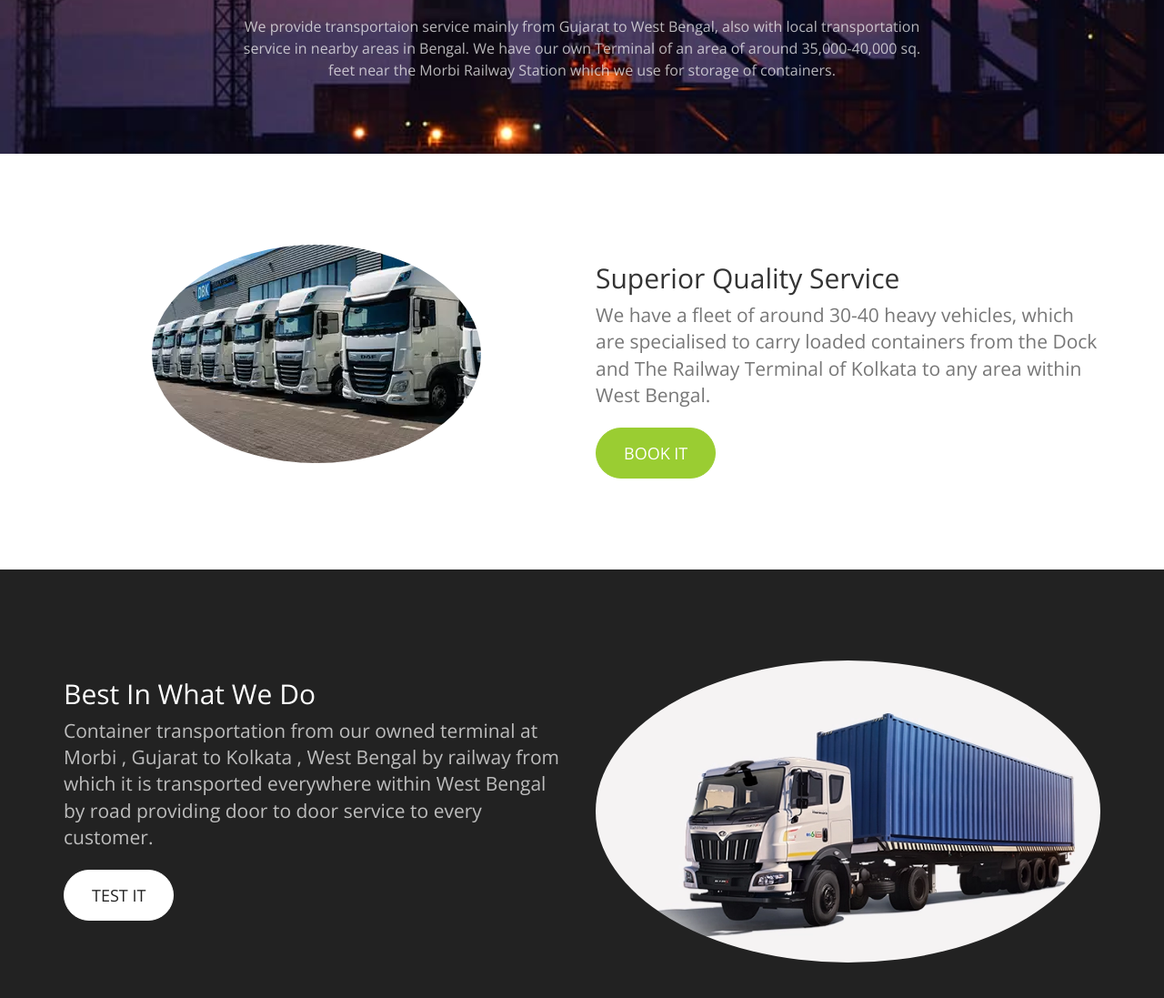
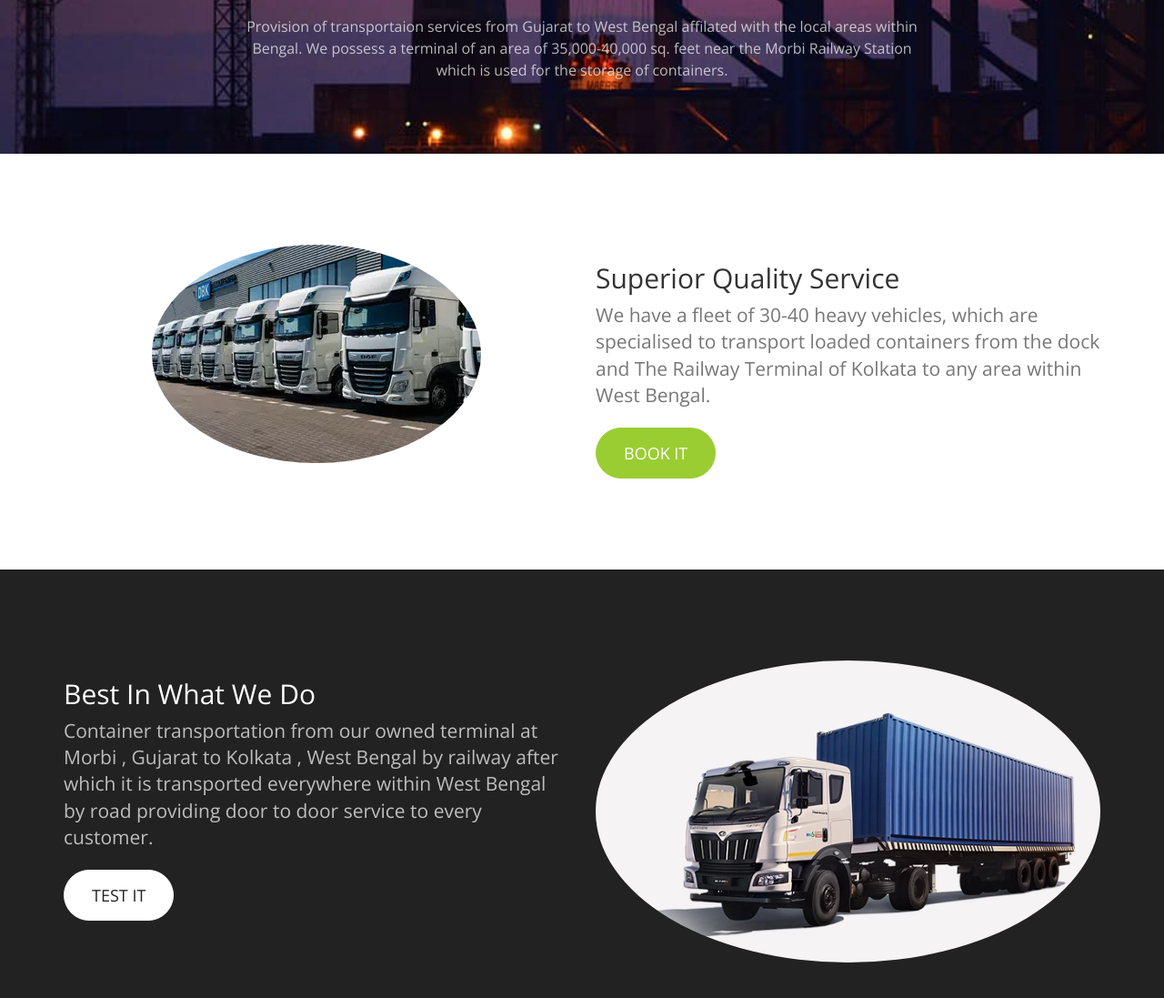
Before and after one commit to Vaibhav-Maverick07/BalajiCargoCarriers, a plain HTML site: page index.html in a window 1280 px wide. Shown: the part 1003-2100 px from the top of the page at 91% size. Drawn offline with nearby package versions, Linux system fonts and the light colour scheme.

Commit message:
Update index.html

```diff
--- a/index.html
+++ b/index.html
@@ -63,7 +63,7 @@ Although you can use them, for a more unique website, replace these images with
 						<a href="#" class="dropdown-toggle" data-toggle="dropdown" role="button" aria-haspopup="true" aria-expanded="false">Services <span class="caret"></span></a>
 						<ul class="dropdown-menu" aria-labelledby="about-us">
 							<li><a href="#section-lorry">Lorry Supply</a></li>
-							<li><a href="#section-container">Container service</a></li>
+							<li><a href="#section-container">Container services</a></li>
 							<li><a href="#section-handling">Handling of containers</a></li>
 						</ul>
 					</li>
@@ -94,7 +94,7 @@ Although you can use them, for a more unique website, replace these images with
                 <div class="col-lg-8 col-lg-offset-2">
                 	<span class="glyphicon glyphicon-apple" style="font-size: 60px"></span>
                     <h2 class="section-heading">Completely synergize resource taxing relationships with us</h2>
-                    <p class="text-light">We provide transportaion service mainly from Gujarat to West Bengal, also with local transportation service in nearby areas in Bengal. We have our own Terminal of an area of around 35,000-40,000 sq. feet near the Morbi Railway Station which we use for storage of containers.</p>
+                    <p class="text-light">Provision of transportaion services from Gujarat to West Bengal affilated with the local areas within Bengal. We possess a terminal of an area of 35,000-40,000 sq. feet near the Morbi Railway Station which is used for the storage of containers.</p>
                 </div>
             </div>
         </div>
@@ -109,7 +109,7 @@ Although you can use them, for a more unique website, replace these images with
                 </div>
                 <div class="col-sm-6">
                 	<h2 class="section-header" id="section-lorry">Superior Quality Service</h2>
-                	<p class="lead text-muted"> We have a fleet of around 30-40 heavy vehicles, which are specialised to carry loaded containers from the Dock and The Railway Terminal of Kolkata to any area within West Bengal.</p>
+                	<p class="lead text-muted"> We have a fleet of 30-40 heavy vehicles, which are specialised to transport loaded containers from the dock and The Railway Terminal of Kolkata to any area within West Bengal.</p>
                 	<a href="#" class="btn btn-primary btn-lg">Book It</a>
                 </div>
 
@@ -123,7 +123,7 @@ Although you can use them, for a more unique website, replace these images with
             <div class="row">
                 <div class="col-sm-6">
                 	<h2 class="section-header" id="section-container">Best In What We Do</h2>
-                	<p class="lead text-light"> Container transportation from our owned terminal at Morbi , Gujarat to Kolkata , West Bengal by railway from which it is transported everywhere within West Bengal by road providing door to door service to every customer.</p>
+                	<p class="lead text-light"> Container transportation from our owned terminal at Morbi , Gujarat to Kolkata , West Bengal by railway after which it is transported everywhere within West Bengal by road providing door to door service to every customer.</p>
                 	<a href="#" class="btn btn-default btn-lg">Test It</a>
                 </div>
                 <div class="col-sm-6">
```
